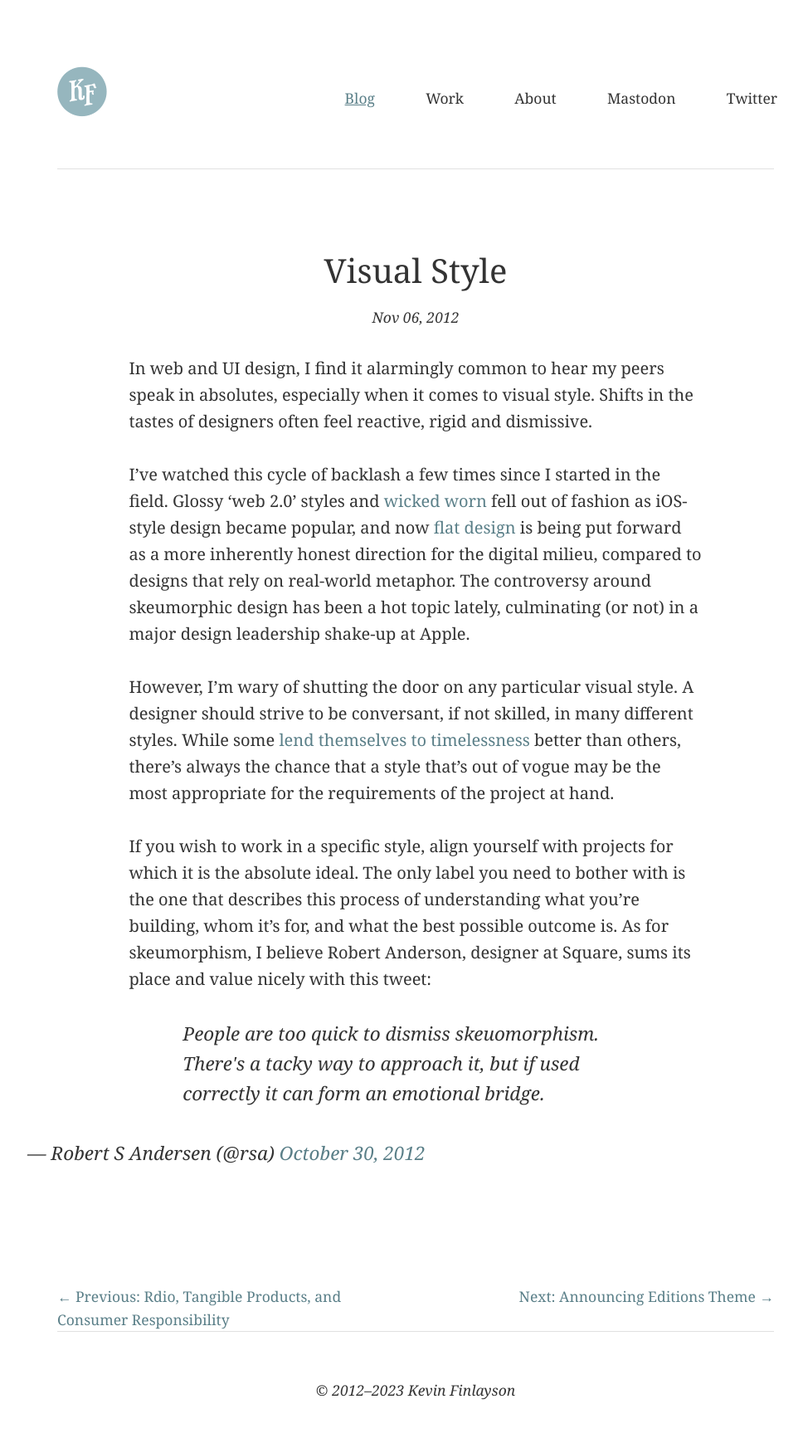
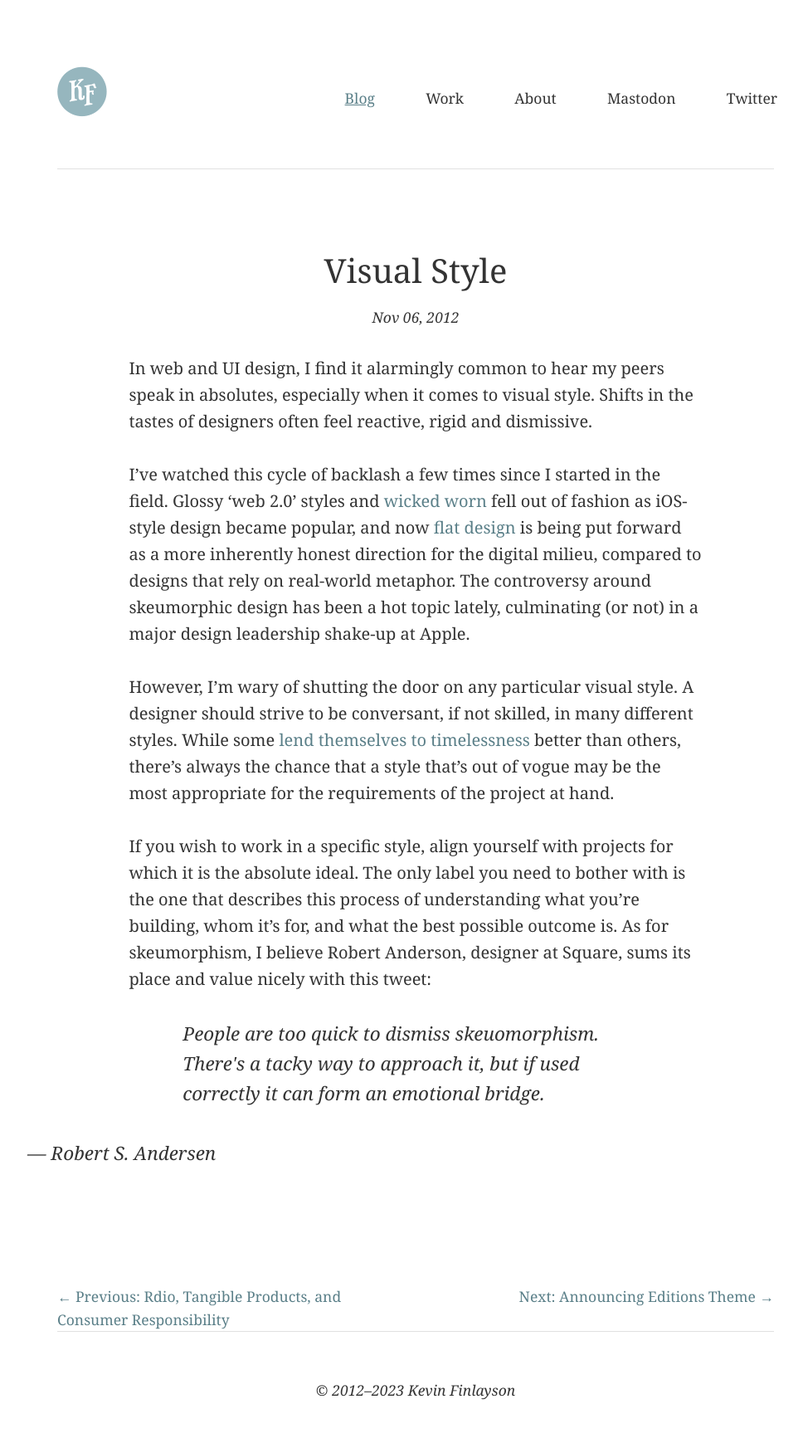
Before and after one commit to kevinfinlayson/kevinfinlayson.com, a Jekyll site: the page built from _posts/2012-11-06-visual-style.md, in a window 1280 px wide. Shown: the whole page at 83% size, without its empty margins (139-1107 px from the left). Built offline with Jekyll 4.4.1, drawn with Linux system fonts in a browser that asks for light colours; nearby versions of some CDN libraries; some web fonts are replaced; comment, search, counter and statistics services are not loaded.

Commit message:
removed twitter widget script call and related markup from tweet blockquote

```diff
--- a/_posts/2012-11-06-visual-style.md
+++ b/_posts/2012-11-06-visual-style.md
@@ -11,5 +11,4 @@
 
 If you wish to work in a specific style, align yourself with projects for which it is the absolute ideal. The only label you need to bother with is the one that describes this process of understanding what you’re building, whom it’s for, and what the best possible outcome is. As for skeumorphism, I believe Robert Anderson, designer at Square, sums its place and value nicely with this tweet:
 
-<blockquote class="twitter-tweet tw-align-center"><p>People are too quick to dismiss skeuomorphism. There's a tacky way to approach it, but if used correctly it can form an emotional bridge.</p>&mdash; Robert S Andersen (@rsa) <a href="https://twitter.com/rsa/status/263256705268342784" data-datetime="2012-10-30T12:31:04+00:00">October 30, 2012</a></blockquote>
-<script src="//platform.twitter.com/widgets.js" charset="utf-8"> </script>
+<blockquote class="twitter-tweet tw-align-center"><p>People are too quick to dismiss skeuomorphism. There's a tacky way to approach it, but if used correctly it can form an emotional bridge.</p>&mdash; Robert S. Andersen</blockquote>
--- a/index.html
+++ b/index.html
@@ -13,7 +13,7 @@
       </aside>
     </header>
     <div class="article-content">
-      {{ post.content }}
+      {{ post.content | markdownify }}
     </div><!-- end of article-content -->
   </article>
   {% endfor %}
```
